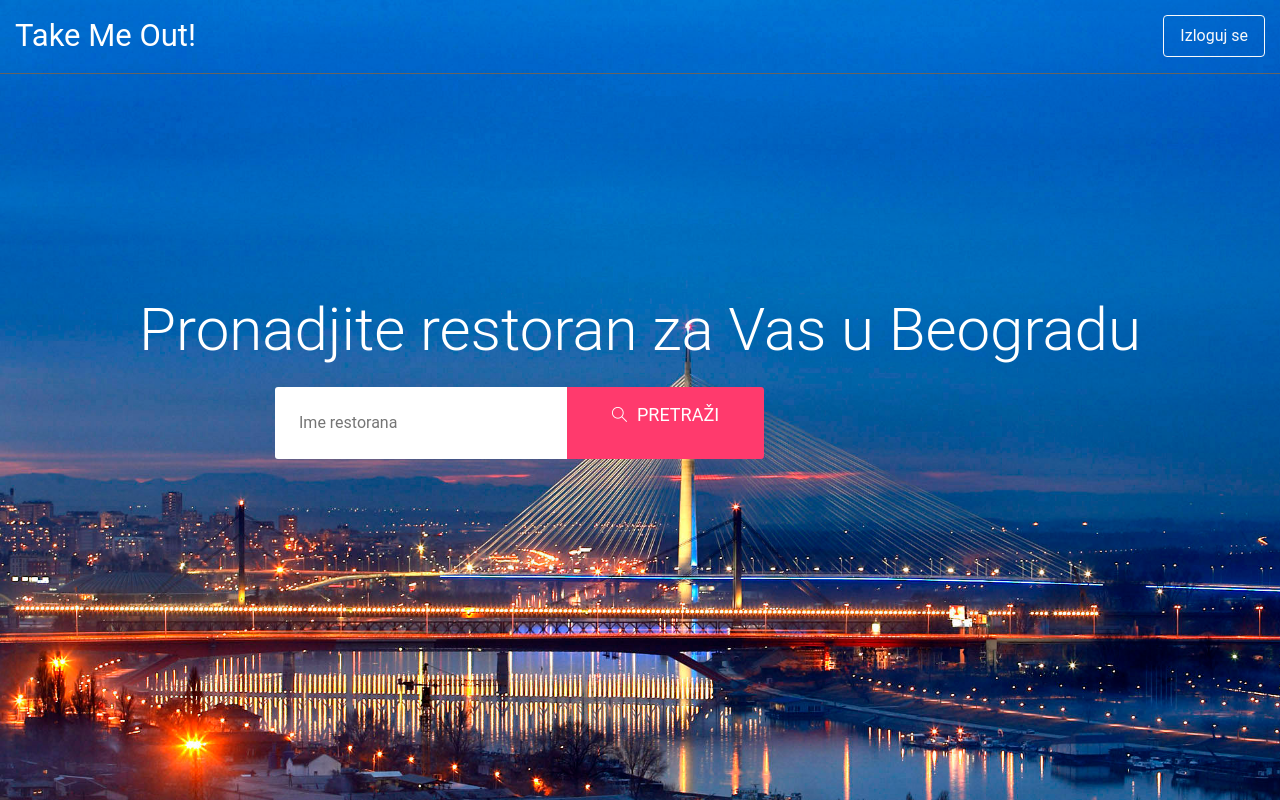
After one commit to AnaVuc/psi-All-pain-No-gain, a CodeIgniter 4 app: template app/Views/sablon/header_mod.php in a window 1280 px wide. The commit adds this page. Run offline with PHP 8.4 and a stand-in for CodeIgniter, Linux system fonts and the light colour scheme; the template is opened without the code that fills it, so the values that code supplies are empty; some libraries are stand-ins or nearby versions.

Commit message:
Dodati Ime i Prezime za moeratora i uredjena stranica za moderatora

```diff
--- a/app/Controllers/Korisnik.php
+++ b/app/Controllers/Korisnik.php
@@ -12,7 +12,7 @@ class Korisnik extends BaseController
        $data['restorani']=$restorani;
         $data['controller']='Korisnik';
         $data['korisnik']=$this->session->get('korisnik');
-        $korisnik=$this->session->get('korisnik'); ;
+        $korisnik=$this->session->get('korisnik');
         echo view('sablon/header_ulogovan',$data);
         $this->najpopularniji($restorani);
         echo view('sablon/dobrodoslica');
--- a/app/Models/ModeratorModel.php
+++ b/app/Models/ModeratorModel.php
@@ -10,6 +10,6 @@ class ModeratorModel extends Model
     protected $returnType     = 'object';
 
 
-    protected $allowedFields= ['Korisnicko_ime_mod','Password'];
+    protected $allowedFields= ['Korisnicko_ime_mod','Password','Ime','Prezime'];
 
 }
--- /dev/null
+++ b/app/Views/sablon/header_mod.php
@@ -0,0 +1,110 @@
+
+
+<html lang="en">
+    <!--Emilija Nikic, Emilija Radovanovic-->
+
+<head>
+
+    <meta charset="utf-8">
+    <meta http-equiv="X-UA-Compatible" content="IE=edge">
+    <meta name="viewport" content="width=device-width, initial-scale=1, shrink-to-fit=no">
+    <meta name="author" content="Colorlib">
+    <meta name="description" content="#">
+    <meta name="keywords" content="#">
+    <title>Take Me Out! </title>
+    <link rel="icon" type="image/png" sizes="16x16" href="images/android-icon-36x36.png">
+
+    <link rel="stylesheet" href="<?= base_url('css/bootstrap.min.css'); ?>">
+    <link rel="stylesheet" href="<?= base_url('css/style.css'); ?>">
+    <link rel="stylesheet" href="<?= base_url('css/simple-line-icons.css'); ?>">
+    <link rel="stylesheet" href="<?= base_url('css/themify-icons.css'); ?>">
+    <link rel="stylesheet" href="<?= base_url('css/font-awesome.min.css'); ?>">
+    <link rel="stylesheet" href="<?= base_url('font-awesome.min.css'); ?>">
+    <link rel="stylesheet" href="<?= base_url('css/simple-line-icons.css'); ?>">
+    <link rel="stylesheet" href="<?= base_url('css/set1.css'); ?>">
+    <link rel="stylesheet" href="<?= base_url('css/swiper.min.css.css'); ?>">
+    <link rel="stylesheet" href="<?= base_url('https://fonts.googleapis.com/css?family=Roboto:300,400,400i,500,700,900'); ?>">
+    <link rel="stylesheet" type="text/css" href="https://maxcdn.bootstrapcdn.com/font-awesome/4.7.0/css/font-awesome.min.css" />
+    <script src="<?= base_url('js/jquery-3.2.1.min.js'); ?>"></script>
+    <script src="<?= base_url('js/popper.min.js'); ?>""></script>
+    <script src="<?= base_url('js/bootstrap.min.js'); ?>""></script>
+    <i class="fas fa-tachometer-alt"></i>
+
+
+</head>
+<body>
+<div class="nav-menu">
+        <div class="bg transition">
+            <div class="container-fluid fixed">
+                <div class="row">
+                    <div class="col-md-12">
+                        <nav class="navbar navbar-expand-lg navbar-light">
+                            <a class="navbar-brand" href="<?php echo site_url("Moderator"); ?>"> Take Me Out! </a>
+                            <button class="navbar-toggler" type="button" data-toggle="collapse" data-target="#navbarNavDropdown" aria-controls="navbarNavDropdown" aria-expanded="false" aria-label="Toggle navigation">
+                <span class="icon-menu"></span>
+              </button>
+                            <div class="collapse navbar-collapse justify-content-end" id="navbarNavDropdown">
+                                <ul class="navbar-nav">
+                                    <li class="nav-item dropdown">
+
+                                        &nbsp;
+                                        &nbsp;
+                                    <li><li><a href= "<?php echo site_url('BaseController/izlogujse'); ?>" class="btn btn-outline-light top-btn">Izloguj se </a></li>
+                                </ul>
+                            </div>
+                        </nav>
+                    </div>
+                </div>
+            </div>
+        </div>
+    </div>
+<section class="slider d-flex align-items-center">
+        <!-- <img src="images/slider.jpg" class="img-fluid" alt="#"> -->
+        <div class="container">
+            <div class="row d-flex justify-content-center">
+                <div class="col-md-12">
+                    <div class="slider-title_box">
+                        <div class="row">
+                            <div class="col-md-12">
+                                <div class="slider-content_wrap">
+                                    <h1>Pronadjite restoran za Vas u Beogradu</h1>
+                                    <h5></h5>
+                                </div>
+                            </div>
+                        </div>
+                        <div class="row d-flex justify-content-center">
+                            <div class="offset-6 col-md-8 " class="align-items-center">
+                                <form class="form-wrap mt-6">
+                                    <div class="btn-group " role="group" aria-label="Basic example">
+                                        <input type="text" placeholder="Ime restorana" class="btn-group1">
+                                        <a role="button" href="detail.html" class="btn btn-form btn-primary align-items-center"><span class="icon-magnifier search-icon"></span>PRETRAŽI<i class="pe-7s-angle-right"></i></a>
+                                    </div>
+                                </form>
+                                <div class="slider-link">
+                                <!-- <a href="#">Pronadji najpopularnije</a> -->
+                                </div>
+                            </div>
+                        </div>
+                    </div>
+                </div>
+            </div>
+        </div>
+    </section>
+
+
+    <script>
+        $(window).scroll(function() {
+            // 100 = The point you would like to fade the nav in.
+
+            if ($(window).scrollTop() > 100) {
+
+                $('.fixed').addClass('is-sticky');
+
+            } else {
+
+                $('.fixed').removeClass('is-sticky');
+
+            };
+        });
+    </script>
+</body>
--- a/app/Views/stranice/moderator_pocetna.php
+++ b/app/Views/stranice/moderator_pocetna.php
@@ -18,8 +18,8 @@
               </div>
               <ul class="list-group list-group-flush">
                 <li class="list-group-item"><a href="index.html">Povratak na glavnu stranu</a></li>
-                <li class="list-group-item"><a href="mod_recenzije.html">Pogledaj recenzije za odobravanje</a></li>
-                <li class="list-group-item"><a href="#">Ukloni korisnika</a></li>
+                <li class="list-group-item"><a href="">Pogledaj recenzije za odobravanje</a></li>
+                <li class="list-group-item"><a href="<?php echo site_url('Moderator/ispisUklanjanjeKorisnika'); ?>">Ukloni korisnika</a></li>
                 <li class="list-group-item"><a href="#">Promeni lozinku</a></li>
 
               </ul>
```
Also changed, not shown: app/Controllers/Moderator.php (+16 -4 lines), app/Views/stranice/moderatorUklanjanjeKorisnika.php (+0 -93 lines), projekat .sql (renamed from projekat.sql, +12 -2 lines).
